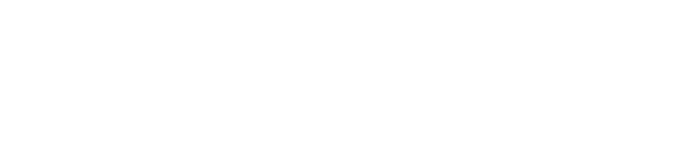
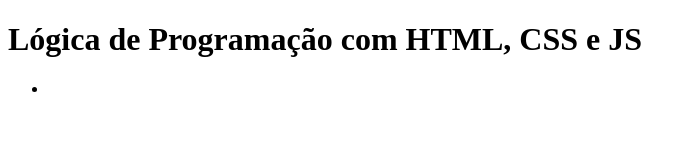
Before and after one commit to livsantana/atividade8, a plain HTML site: page index.html in a window 1280 px wide. Shown: the whole page, without its empty margins (0-696 px from the left). Drawn offline with Linux system fonts and the light colour scheme.

Commit message:
feat: add nav list

```diff
--- a/index.html
+++ b/index.html
@@ -5,9 +5,19 @@
     <meta name="viewport" content="width=device-width, initial-scale=1.0">
     <link rel="stylesheet" href="style.css">
     <script src="scripit.js" defer></script>
-    <title>Document</title>
+    <title>Lógica de Programação com HTML, CSS e JS</title>
 </head>
 <body>
+    <header>
+        <h1>Lógica de Programação com HTML, CSS e JS</h1>
+    </header>
 
+    <nav>
+        <ul>
+            <li>
+                <a href=""></a>
+            </li>
+        </ul>
+    </nav>
 </body>
 </html>
```
